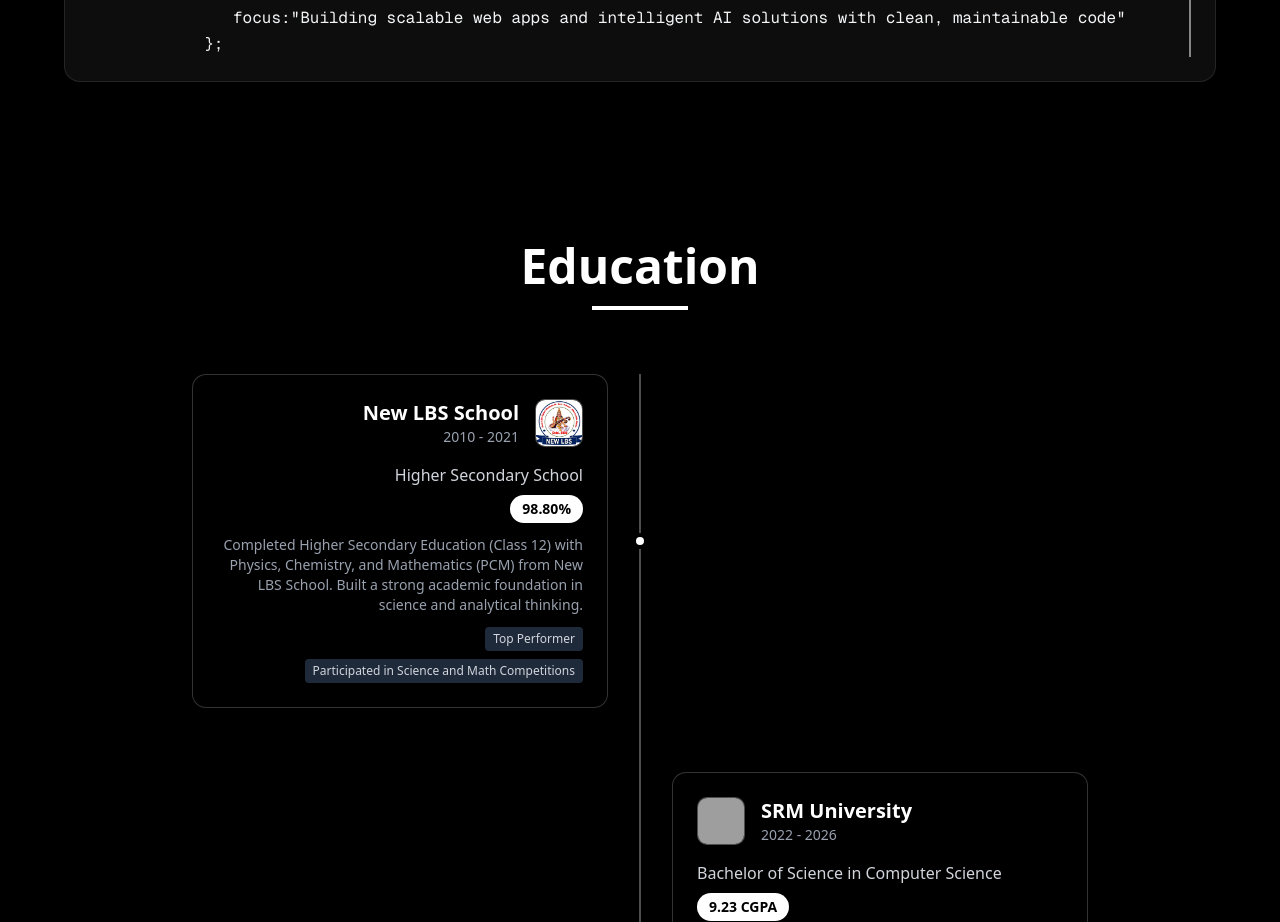
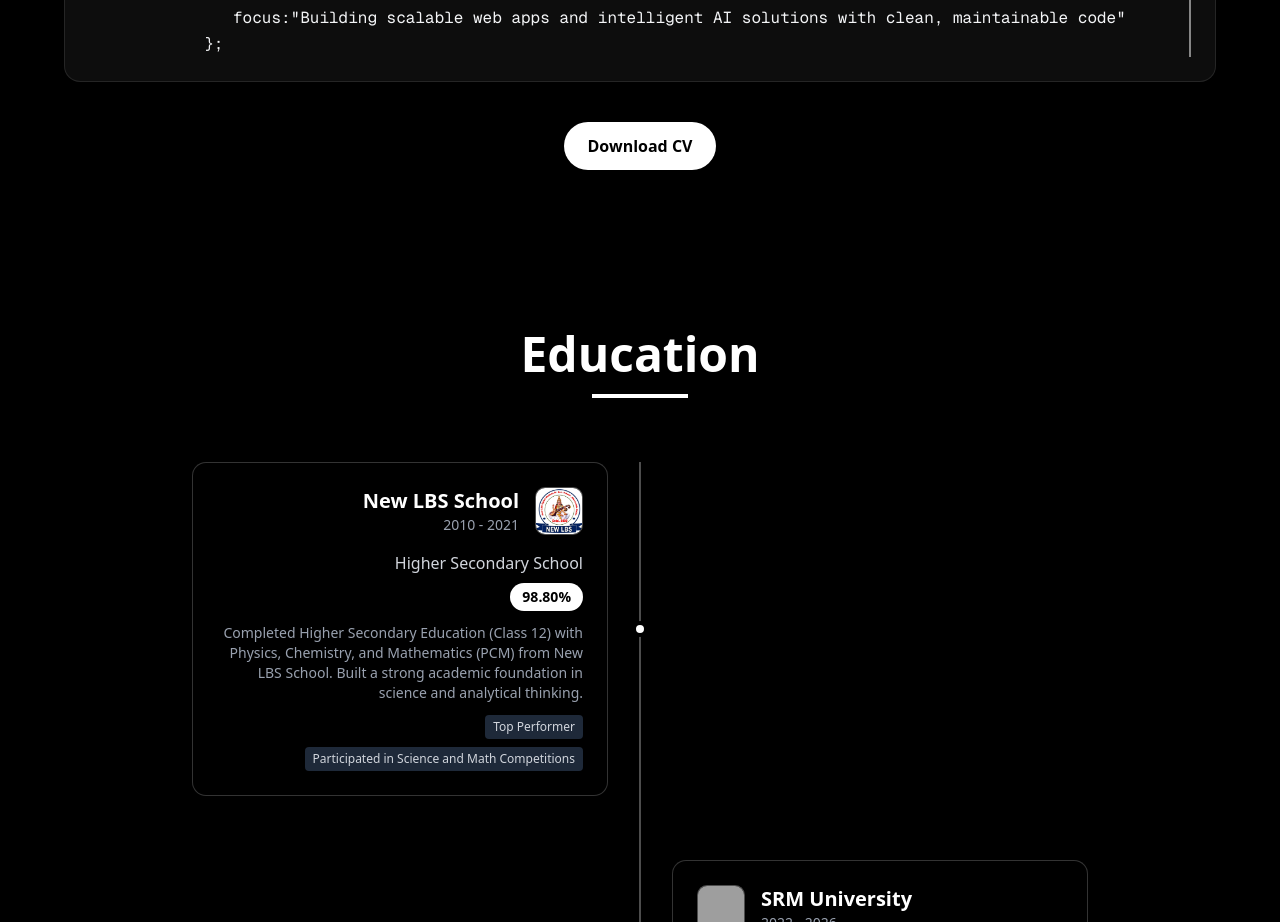
Before and after one commit to ashish-2106/portfolio, a Next.js app: page / in a window 1280 px wide. Shown: the part 1400-2322 px from the top of the page. Built offline with nearby package versions, Linux system fonts and the light colour scheme; grey boxes are pictures that could not be loaded.

Commit message:
Download CV

```diff
--- a/app/portfolio.tsx
+++ b/app/portfolio.tsx
@@ -474,6 +474,17 @@ export default function Portfolio() {
             };`}
             </pre>
           </div>
+          {/* Download CV Button */}
+          <div className="text-center mt-10">
+            <a
+              href="/Ashish-Resume.pdf"
+              download
+              className="inline-block px-6 py-3 bg-white text-black font-semibold rounded-full shadow-md hover:bg-gray-200 transition duration-300"
+            >
+              Download CV
+            </a>
+          </div>
+
         </div>
 
         {/* Animation Styles */}
```
Also changed, not shown: 1 other file (tests, documents, lock files or other folders).
